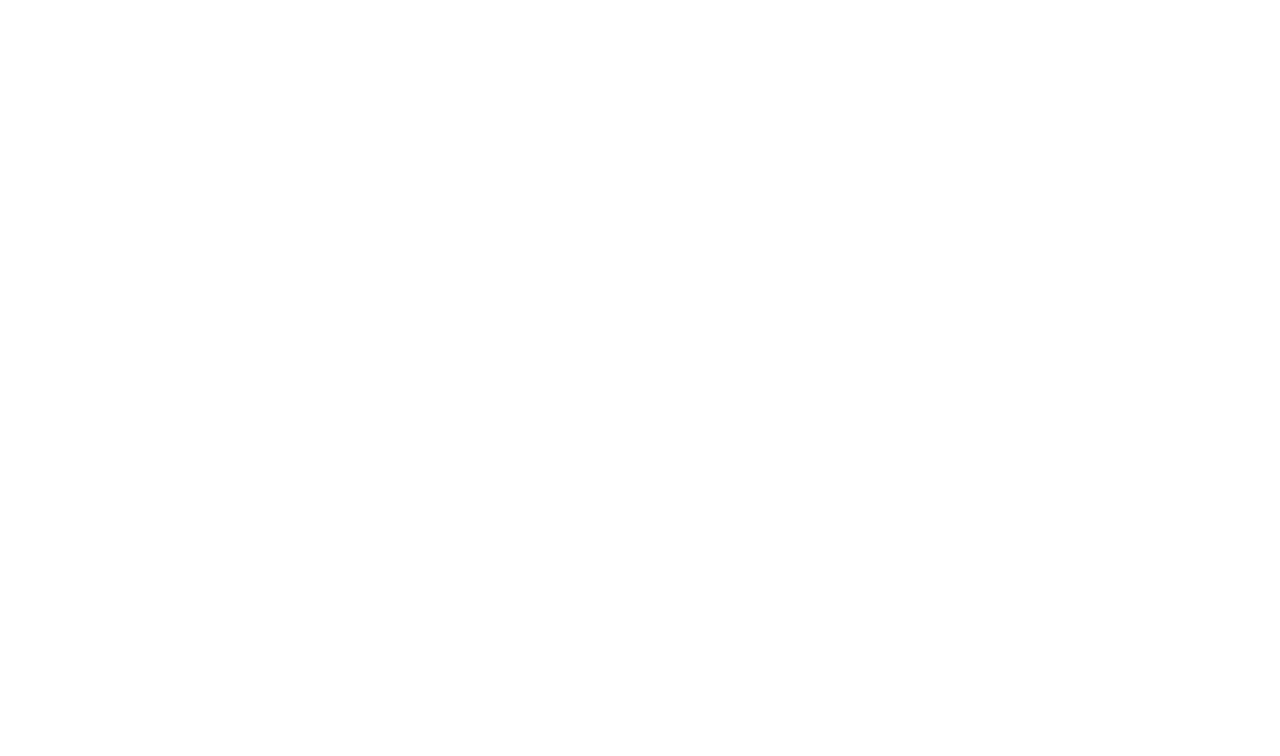
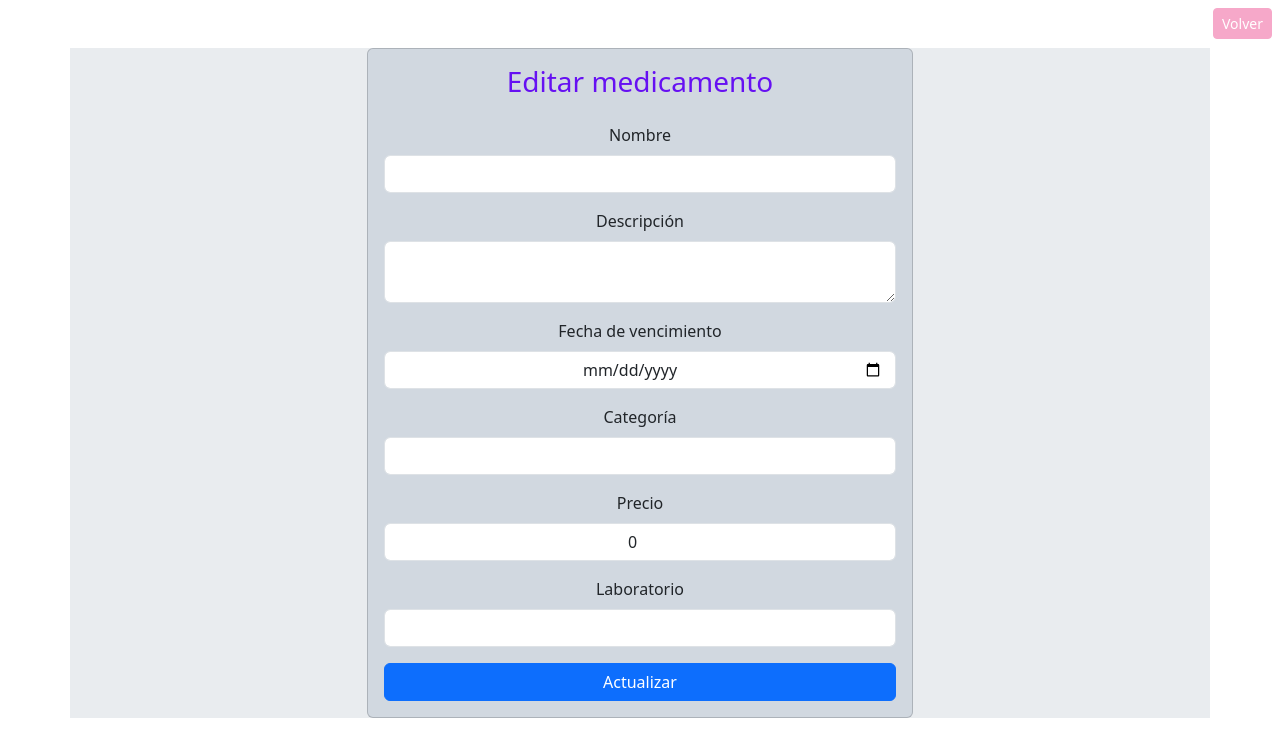
Before and after one commit to Edgardo1204/farmaprojectR, a React (Create React App) app: page /edit/1 in a window 1280 px wide. Before the commit this address had no page. Shown: the top 756 px of the page. Built offline with nearby package versions, Linux system fonts and the light colour scheme; no server answers.

Commit message:
Revert "Dev"

```diff
--- a/src/App.js
+++ b/src/App.js
@@ -12,8 +12,8 @@ function App() {
       <BrowserRouter>
         <Routes>
           <Route path='/' element={<ShowMedicamentos />} />
-          <Route path='/create' element={<CreateMedicamento/>} />
-          <Route path='/edit' element={<EditMedicamento/>} />
+          <Route path='/create' element={<CreateMedicamento />} />
+          <Route path='/edit/:id' element={<EditMedicamento />} />
         </Routes>
       </BrowserRouter>
     </div>
--- a/src/components/Medicamento/CreateMedicamento.js
+++ b/src/components/Medicamento/CreateMedicamento.js
@@ -2,6 +2,7 @@ import axios from 'axios';
 import React, { useState } from 'react';
 import { useNavigate } from 'react-router-dom';
 import 'bootstrap/dist/css/bootstrap.min.css';
+import { Link } from 'react-router-dom';
 
 const endpoint = 'http://localhost:8000/api/medicamento';
 
@@ -29,74 +30,83 @@ const CreateMedicamento = () => {
 
     return (
         <div className="container mt-3" style={{ maxWidth: '600px' }}>
-            <h3>Registrar nuevo medicamento</h3>
+            <div className="d-grid gap-2">
+                <Link to="/" className="btn btn-success btn-sm position-absolute top-0 end-0 m-2" style={{ backgroundColor: '#6A5ACD', borderColor: '#6A5ACD' }}>Volver</Link>
+            </div>
+            <h3 className="text-center mb-4" style={{ color: '#6A5ACD' }}>Registrar nuevo medicamento</h3>
             <form onSubmit={store}>
-                <div className="mb-2">
-                    <label className="form-label">Nombre</label>
+                <div className="mb-3">
+                    <label className="form-label" style={{ color: '#6A5ACD' }}>Nombre</label>
                     <input
                         value={nombre}
                         onChange={(e) => setNombre(e.target.value)}
                         type="text"
                         className="form-control"
                         placeholder="Ingrese el nombre del medicamento"
+                        style={{ textAlign: 'center' }}
                     />
                 </div>
 
-                <div className="mb-2">
-                    <label className="form-label">Descripción</label>
+                <div className="mb-3">
+                    <label className="form-label" style={{ color: '#6A5ACD' }}>Descripción</label>
                     <textarea
                         value={descripcion}
                         onChange={(e) => setDescripcion(e.target.value)}
                         className="form-control"
                         rows="2"
                         placeholder="Ingrese una descripción del medicamento"
+                        style={{ textAlign: 'center' }}
                     ></textarea>
                 </div>
 
-                <div className="mb-2">
-                    <label className="form-label">Fecha de vencimiento</label>
+                <div className="mb-3">
+                    <label className="form-label" style={{ color: '#6A5ACD' }}>Fecha de vencimiento</label>
                     <input
                         value={fechavencimiento}
                         onChange={(e) => setFechavencimiento(e.target.value)}
                         type="date"
                         className="form-control"
+                        style={{ textAlign: 'center' }}
                     />
                 </div>
 
-                <div className="mb-2">
-                    <label className="form-label">Categoría</label>
+                <div className="mb-3">
+                    <label className="form-label" style={{ color: '#6A5ACD' }}>Categoría</label>
                     <input
                         value={categoria}
                         onChange={(e) => setCategoria(e.target.value)}
                         type="text"
                         className="form-control"
                         placeholder="Ingrese la categoría del medicamento"
+                        style={{ textAlign: 'center' }}
                     />
                 </div>
 
-                <div className="mb-2">
-                    <label className="form-label">Precio</label>
+                <div className="mb-3">
+                    <label className="form-label" style={{ color: '#6A5ACD' }}>Precio</label>
                     <input
                         value={precio}
                         onChange={(e) => setPrecio(e.target.value)}
                         type="number"
                         className="form-control"
                         placeholder="Ingrese el precio del medicamento"
+                        style={{ textAlign: 'center' }}
                     />
                 </div>
 
-                <div className="mb-2">
-                    <label className="form-label">Laboratorio</label>
+                <div className="mb-3">
+                    <label className="form-label" style={{ color: '#6A5ACD' }}>Laboratorio</label>
                     <input
                         value={laboratorio}
                         onChange={(e) => setLaboratorio(e.target.value)}
                         type="text"
                         className="form-control"
                         placeholder="Ingrese el nombre del laboratorio"
+                        style={{ textAlign: 'center' }}
                     />
                 </div>
 
-                <button type="submit" className="btn btn-primary w-100">Registrar</button>
+                <button type="submit" className="btn btn-primary w-100" style={{ backgroundColor: '#6A5ACD', border: 'none' }}>Registrar</button>
             </form>
         </div>
     )
--- a/src/components/Medicamento/EditMedicamento.js
+++ b/src/components/Medicamento/EditMedicamento.js
@@ -1,8 +1,9 @@
 import axios from "axios";
-import React, {useState, useEffect} from "react";
+import React, { useState, useEffect } from "react";
 import { useNavigate, useParams } from "react-router-dom";
+import { Link } from 'react-router-dom';
 
-const endpoint = 'http://localhost:8000/api/medicamento/'
+const endpoint = 'http://localhost:8000/api/medicamento/';
 
 const EditMedicamento = () => {
     const [nombre, setNombre] = useState('');
@@ -12,10 +13,11 @@ const EditMedicamento = () => {
     const [precio, setPrecio] = useState(0);
     const [laboratorio, setLaboratorio] = useState('');
     const navigate = useNavigate();
-    const {id} = useParams()
+    const { id } = useParams();
 
     const update = async (e) => {
-        e.preventDefault()
+        e.preventDefault();
+        try {
             await axios.put(`${endpoint}${id}`, {
                 nombre: nombre,
                 descripcion: descripcion,
@@ -23,97 +25,109 @@ const EditMedicamento = () => {
                 categoria: categoria,
                 precio: precio,
                 laboratorio: laboratorio
-        })
-        navigate('/')
+            });
+            navigate('/');
+        } catch (error) {
+            console.error("Error updating medicamento:", error);
         }
+    };
 
-    useEffect( () =>{
+    useEffect(() => {
         const getMedicamentoId = async () => {
-            const response = await axios.get(`${endpoint}${id}`)
-            setNombre(response.data.nombre)
-            setDescripcion(response.data.descripcion)
-            setFechavencimiento(response.data.fechavencimiento)
-            setCategoria(response.data.categoria)
-            setPrecio(response.data.precio)
-            setLaboratorio(response.data.laboratorio)
+            try {
+                const response = await axios.get(`${endpoint}${id}`);
+                setNombre(response.data.data.nombre);
+                setDescripcion(response.data.data.descripcion);
+                setFechavencimiento(response.data.data.fechavencimiento);
+                setCategoria(response.data.data.categoria);
+                setPrecio(response.data.data.precio);
+                setLaboratorio(response.data.data.laboratorio);
+            } catch (error) {
+                console.error("Error fetching medicamento:", error);
             }
-        getMedicamentoId()
-        // eslint-disable-next-line react-hooks/exhaustive-deps
-    }, [] )
+        };
+        getMedicamentoId();
+    }, [id]);
 
     return (
-        <div>
-        <h3>Editar medicamento</h3>
+        <div className="container mt-5" style={{ backgroundColor: '#E9ECEF' }}>
+            <div className="d-grid gap-2">
+                <Link to="/" className="btn btn-success btn-sm position-absolute top-0 end-0 m-2" style={{ backgroundColor: '#f6a8c9', borderColor: '#f6a8c9' }}>Volver</Link>
+            </div>
+            <div className="row justify-content-center">
+                <div className="col-md-6">
+                    <div className="card" style={{ backgroundColor: '#D1D8E0' }}>
+                        <div className="card-body">
+                            <h3 className="card-title text-center mb-4" style={{ color: '#6610f2' }}>Editar medicamento</h3>
                             <form onSubmit={update}>
-                <div className="mb-2">
+                                <div className="mb-3">
                                     <label className="form-label">Nombre</label>
                                     <input
                                         value={nombre}
                                         onChange={(e) => setNombre(e.target.value)}
                                         type="text"
-                        className="form-control"
-                        placeholder="Ingrese el nombre del medicamento"
+                                        className="form-control text-center" // Añadido text-center aquí
                                     />
                                 </div>
 
-                <div className="mb-2">
+                                <div className="mb-3">
                                     <label className="form-label">Descripción</label>
                                     <textarea
                                         value={descripcion}
                                         onChange={(e) => setDescripcion(e.target.value)}
-                        className="form-control"
+                                        className="form-control text-center" // Añadido text-center aquí
                                         rows="2"
-                        placeholder="Ingrese una descripción del medicamento"
                                     ></textarea>
                                 </div>
 
-                <div className="mb-2">
+                                <div className="mb-3">
                                     <label className="form-label">Fecha de vencimiento</label>
                                     <input
                                         value={fechavencimiento}
                                         onChange={(e) => setFechavencimiento(e.target.value)}
                                         type="date"
-                        className="form-control"
+                                        className="form-control text-center" // Añadido text-center aquí
                                     />
                                 </div>
 
-                <div className="mb-2">
+                                <div className="mb-3">
                                     <label className="form-label">Categoría</label>
                                     <input
                                         value={categoria}
                                         onChange={(e) => setCategoria(e.target.value)}
                                         type="text"
-                        className="form-control"
-                        placeholder="Ingrese la categoría del medicamento"
+                                        className="form-control text-center" // Añadido text-center aquí
                                     />
                                 </div>
 
-                <div className="mb-2">
+                                <div className="mb-3">
                                     <label className="form-label">Precio</label>
                                     <input
                                         value={precio}
                                         onChange={(e) => setPrecio(e.target.value)}
                                         type="number"
-                        className="form-control"
-                        placeholder="Ingrese el precio del medicamento"
+                                        className="form-control text-center" // Añadido text-center aquí
                                     />
                                 </div>
 
-                <div className="mb-2">
+                                <div className="mb-3">
                                     <label className="form-label">Laboratorio</label>
                                     <input
                                         value={laboratorio}
                                         onChange={(e) => setLaboratorio(e.target.value)}
                                         type="text"
-                        className="form-control"
-                        placeholder="Ingrese el nombre del laboratorio"
+                                        className="form-control text-center" // Añadido text-center aquí
                                     />
                                 </div>
 
                                 <button type="submit" className="btn btn-primary w-100">Actualizar</button>
                             </form>
                         </div>
-    )
-}
+                    </div>
+                </div>
+            </div>
+        </div>
+    );
+};
 
-export default EditMedicamento
+export default EditMedicamento;
--- a/src/components/Medicamento/ShowMedicamentos.js
+++ b/src/components/Medicamento/ShowMedicamentos.js
@@ -1,70 +1,71 @@
-import React, { useEffect, useState } from 'react'
-import axios from 'axios'
-import { Link } from 'react-router-dom'
+import React, { useEffect, useState } from 'react';
+import axios from 'axios';
+import { Link } from 'react-router-dom';
 
-const endpoint = 'http://localhost:8000/api'
+const endpoint = 'http://localhost:8000/api';
 
 const ShowMedicamentos = () => {
-    const [medicamentos, setMedicamentos] = useState([])
+    const [medicamentos, setMedicamentos] = useState([]);
 
     useEffect(() => {
-        getAllMedicamentos()
-    }, [])
+        getAllMedicamentos();
+    }, []);
 
     const getAllMedicamentos = async () => {
-        const response = await axios.get(`${endpoint}/medicamentos`)
-        setMedicamentos(response.data)
-    }
+        try {
+            const response = await axios.get(`${endpoint}/medicamentos`);
+            setMedicamentos(response.data);
+        } catch (error) {
+            console.error('Error fetching medicamentos:', error);
+        }
+    };
 
     const deleteMedicamento = async (id) => {
-        await axios.delete(`${endpoint}/medicamento/${id}`)
-        getAllMedicamentos()
-    }
+        try {
+            await axios.delete(`${endpoint}/medicamento/${id}`);
+            getAllMedicamentos();
+        } catch (error) {
+            console.error('Error deleting medicamento:', error);
+        }
+    };
+
     return (
-        <div>
-            <div className='d-grid gap-2'>
-                <h2>Medicamentos</h2>
-
-                <div className='d-grid gap-2'>
-                    <Link to="/create" className='btn btn-success btn-lg mt-2 mb-2 text-white'>Registrar</Link>
-                </div>
-
-                <br></br>
+        <div className="container mt-5">
+            <h2 className="mb-4" style={{ color: '#7e549f' }}>Medicamentos</h2>
+            <div className="d-grid gap-2">
+                <Link to="/create" className="btn btn-success btn-lg mb-4" style={{ backgroundColor: '#f6a8c9', borderColor: '#f6a8c9' }}>Registrar nuevo medicamento</Link>
             </div>
-
-            <table className='table table-striped'>
-                <thead className='bg-primary text-white'>
+            <table className="table table-striped" style={{ backgroundColor: '#fbe7f2' }}>
+                <thead className="bg-primary text-white">
                     <tr>
                         <th>Nombre</th>
-                        <th>Descripcion</th>
+                        <th>Descripción</th>
                         <th>Fecha de vencimiento</th>
-                        <th>Categoria</th>
+                        <th>Categoría</th>
                         <th>Precio</th>
                         <th>Laboratorio</th>
-                        <th>Action</th>
-
+                        <th>Acción</th>
                     </tr>
                 </thead>
                 <tbody>
-
                     {medicamentos.map((medicamento) => (
                         <tr key={medicamento.id}>
-                            <td> {medicamento.nombre} </td>
-                            <td> {medicamento.descripcion} </td>
-                            <td> {medicamento.fechavencimiento} </td>
-                            <td> {medicamento.categoria} </td>
-                            <td> {medicamento.precio} </td>
-                            <td> {medicamento.laboratorio} </td>
+                            <td>{medicamento.nombre}</td>
+                            <td>{medicamento.descripcion}</td>
+                            <td>{medicamento.fechavencimiento}</td>
+                            <td>{medicamento.categoria}</td>
+                            <td>{medicamento.precio}</td>
+                            <td>{medicamento.laboratorio}</td>
                             <td>
-                                <Link to={`/edit/${medicamento.id}`} className='btn btn-warning'>Editar</Link>
-                                <button onClick={() => deleteMedicamento(medicamento.id)} className='btn btn-danger'>Delete</button>
+                                <Link to={`/edit/${medicamento.id}`} className="btn btn-warning me-2" style={{ backgroundColor: '#fcad65', borderColor: '#fcad65' }}>Editar</Link>
+                                <button onClick={() => deleteMedicamento(medicamento.id)} className="btn btn-danger" style={{ backgroundColor: '#f58a8a', borderColor: '#f58a8a' }}>Eliminar</button>
                             </td>
                         </tr>
                     ))}
                 </tbody>
             </table>
         </div>
-    )
-}
+    );
+};
 
-export default ShowMedicamentos
+export default ShowMedicamentos;
```
Also changed, not shown: src/components/User/CreateUser.js (deleted, +0 -82 lines), src/components/User/Login.js (deleted, +0 -63 lines), src/components/Medicamento/DeleteMedicamento.js (deleted), 1 other file (tests, documents, lock files or other folders). Lines whose indentation alone changed are shown as unchanged.
